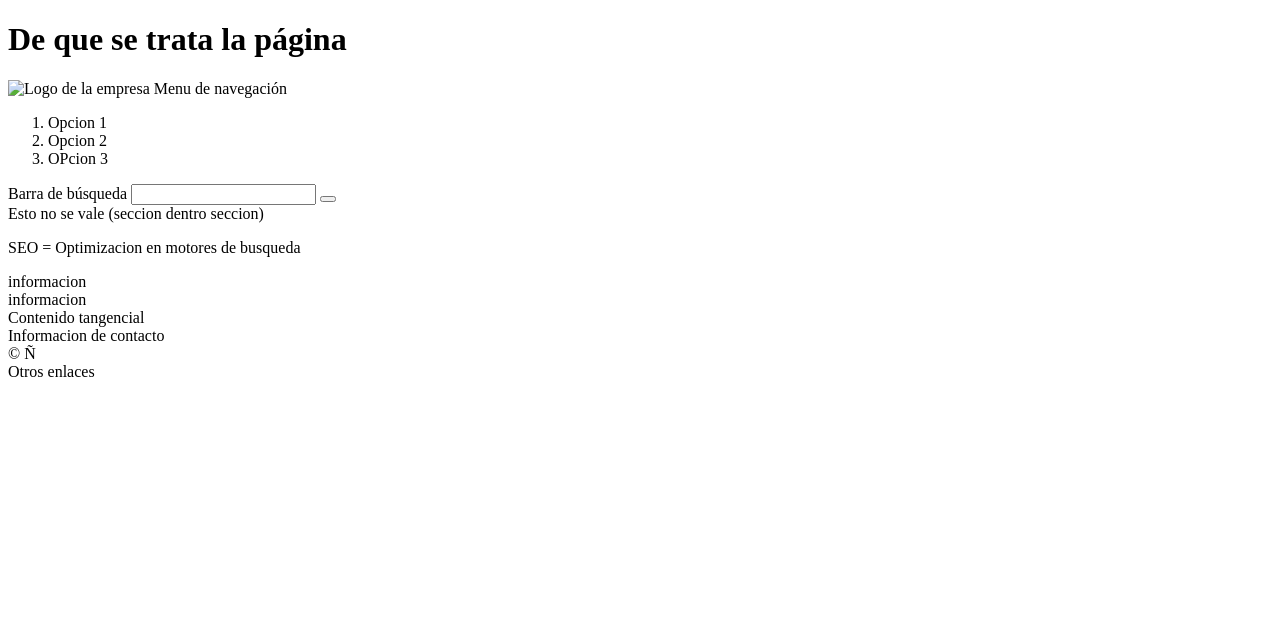
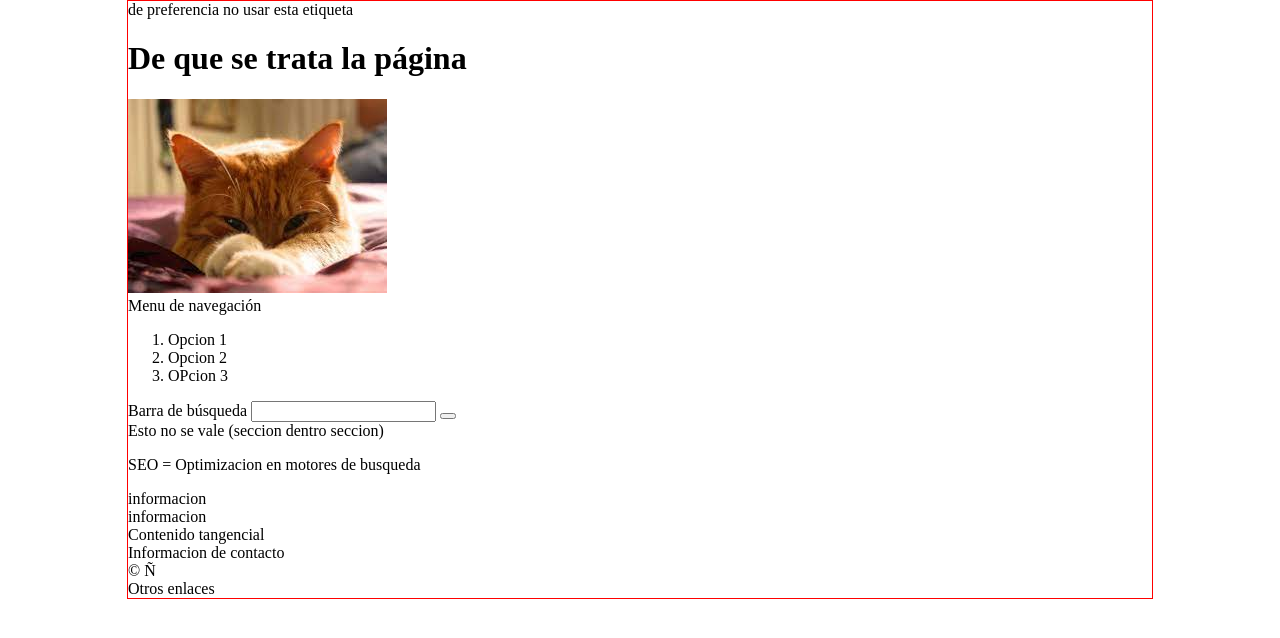
Before and after one commit to jacq1813/pw22431112, a plain HTML site: page html5.html in a window 1280 px wide. Drawn offline with Linux system fonts and the light colour scheme.

Commit message:
5 sep actualizacion

```diff
--- /dev/null
+++ b/css/estilos.css
@@ -0,0 +1,8 @@
+body{
+
+    border: 1px solid red;
+    font-size: 16px;
+    margin: 0px auto;
+    max-width: 1024px;
+
+}
--- a/html5.html
+++ b/html5.html
@@ -4,12 +4,18 @@
     <meta charset="UTF-8">
     <meta name="viewport" content="width=device-width, initial-scale=1.0">
     <title>Document</title>
+
+    <style></style> de preferencia no usar esta etiqueta
+
+    <link rel="stylesheet" href="css/estilos.css">
+
 </head>
 <body>
     <header>
 
         <h1>De que se trata la página</h1>
-        <img src="" alt="Logo de la empresa">
+        <img src="imagenes/romeo.jpeg" alt="Logo de la empresa">
+        <br>
         Menu de navegación
         <nav>
             <ol>
```
Also changed, not shown: 1 other file.
